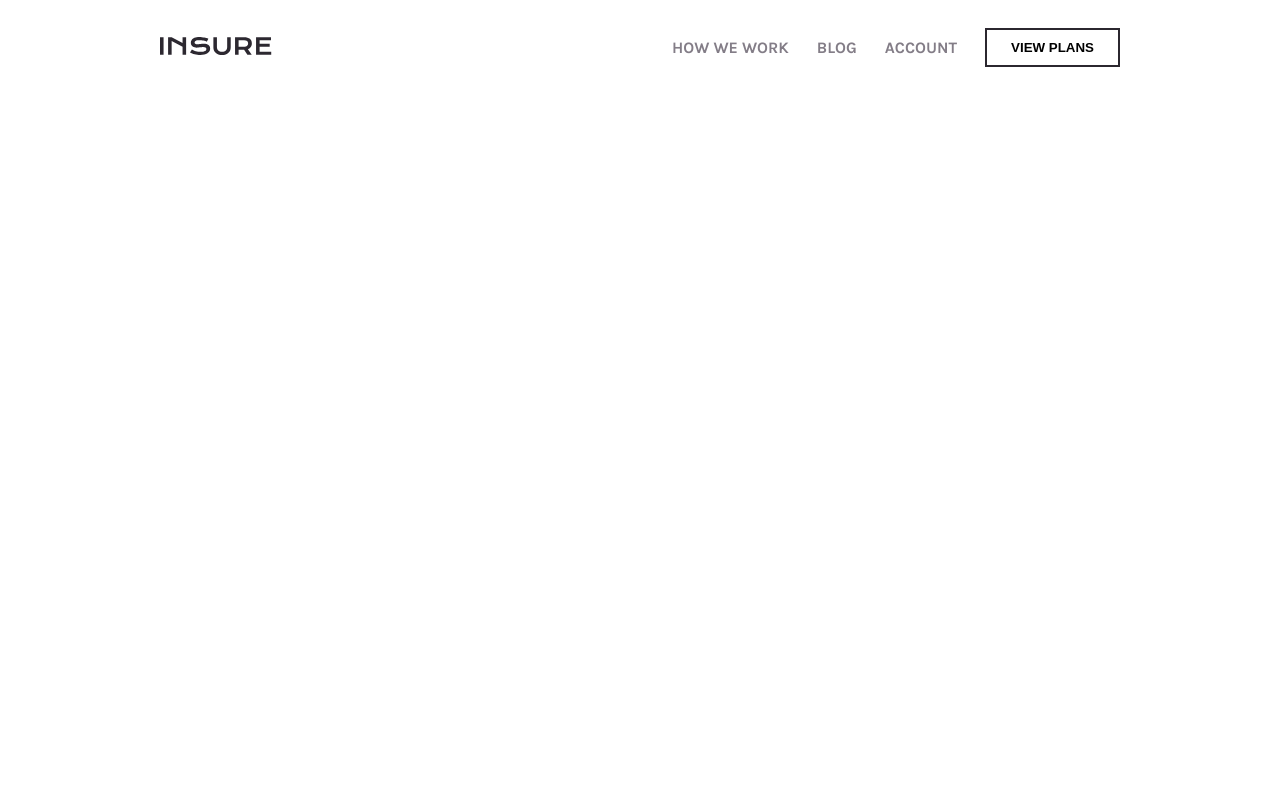
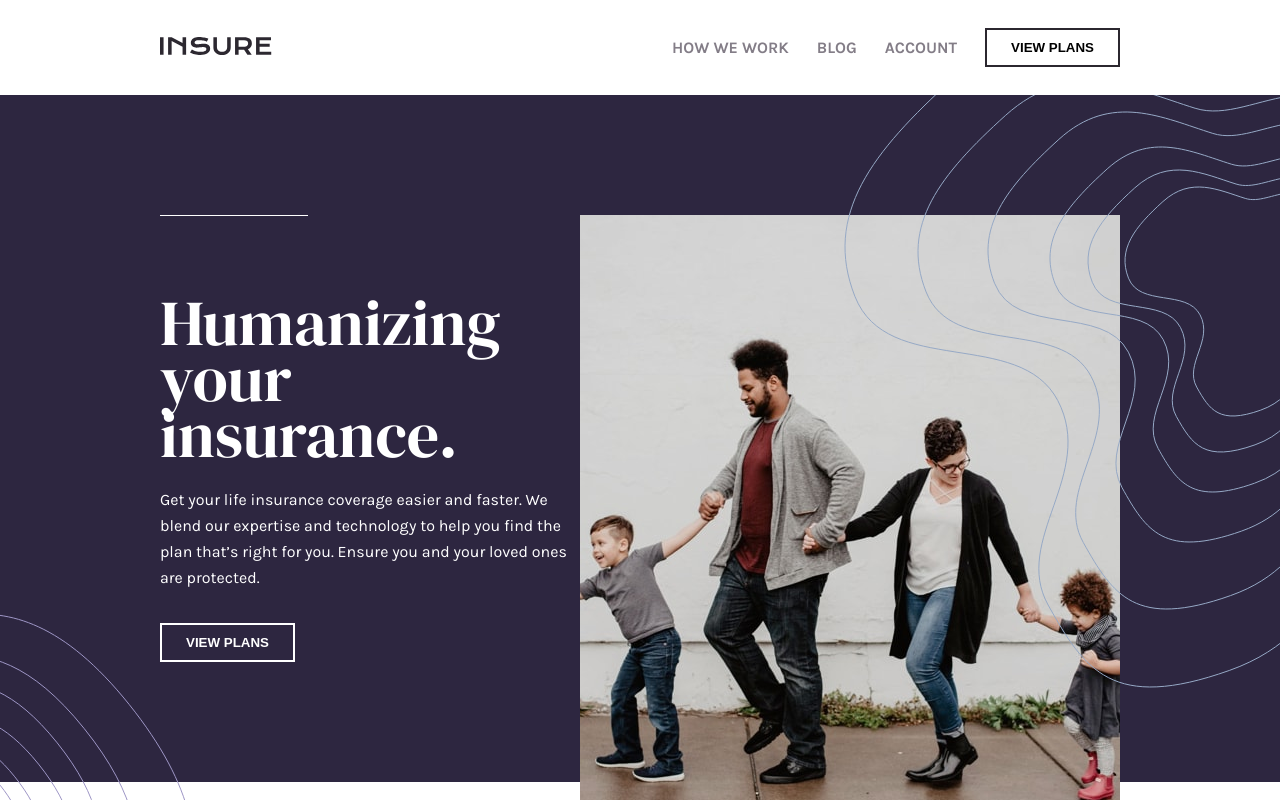
Before and after one commit to LucasAndrade912/insure-landing-page, an Angular app: page / in a window 1280 px wide. Shown: the top 800 px of the page. Built offline with nearby package versions, Linux system fonts and the light colour scheme.

Commit message:
feat: create Intro section

```diff
--- a/src/app/app.component.html
+++ b/src/app/app.component.html
@@ -1 +1,2 @@
 <app-header></app-header>
+<app-introduction></app-introduction>
--- a/src/app/app.module.ts
+++ b/src/app/app.module.ts
@@ -3,12 +3,14 @@ import { BrowserModule } from '@angular/platform-browser';
 
 import { AppComponent } from './app.component';
 import { HeaderComponent } from './components/header/header.component';
+import { IntroductionComponent } from './components/introduction/introduction.component';
 import { ButtonComponent } from './components/button/button.component';
 
 @NgModule({
   declarations: [
     AppComponent,
     HeaderComponent,
+    IntroductionComponent,
     ButtonComponent
   ],
   imports: [
--- /dev/null
+++ b/src/app/components/introduction/introduction.component.css
@@ -0,0 +1,56 @@
+section {
+  position: relative;
+  background-color: var(--dark-violet);
+  color: #fff;
+  width: 100vw;
+  left: -10rem;
+  padding: 7.5rem 10rem;
+}
+
+section div {
+  width: 45%;
+}
+
+h2 {
+  position: relative;
+  font-family: "DM Serif Display", serif;
+  font-size: 4rem;
+  font-weight: 400;
+  line-height: 3.5rem;
+  margin-top: 5rem;
+  margin-bottom: 1.5rem;
+}
+
+h2::before {
+  display: block;
+  content: "";
+  position: absolute;
+  top: -5rem;
+  width: 9.25rem;
+  height: 1px;
+  background-color: #fff;
+}
+
+p {
+  line-height: 1.625;
+  margin-bottom: 2rem;
+}
+
+img {
+  position: absolute;
+}
+
+img.peoples {
+  top: 7.5rem;
+  right: 10rem;
+}
+
+img.icon-right {
+  top: 0;
+  right: 0;
+}
+
+img.icon-left {
+  bottom: -21rem;
+  left: 0;
+}
--- /dev/null
+++ b/src/app/components/introduction/introduction.component.html
@@ -0,0 +1,29 @@
+<section>
+  <div>
+    <h2>Humanizing your insurance.</h2>
+
+    <p>
+      Get your life insurance coverage easier and faster. We blend our expertise
+      and technology to help you find the plan that’s right for you. Ensure you
+      and your loved ones are protected.
+    </p>
+
+    <app-button [text]="buttonContent" [color]="buttonColor"></app-button>
+  </div>
+
+  <img
+    class="peoples"
+    src="../../../assets/image-intro-desktop.jpg"
+    alt="Família"
+  />
+
+  <img
+    class="icon-right"
+    src="../../../assets/bg-pattern-intro-right-desktop.svg"
+  />
+
+  <img
+    class="icon-left"
+    src="../../../assets/bg-pattern-intro-left-desktop.svg"
+  />
+</section>
--- /dev/null
+++ b/src/app/components/introduction/introduction.component.ts
@@ -0,0 +1,11 @@
+import { Component } from '@angular/core';
+
+@Component({
+  selector: 'app-introduction',
+  templateUrl: './introduction.component.html',
+  styleUrls: ['./introduction.component.css']
+})
+export class IntroductionComponent {
+  buttonContent = 'View plans'
+  buttonColor: 'light' | 'dark' = 'light'
+}
--- a/src/styles.css
+++ b/src/styles.css
@@ -13,6 +13,7 @@ body {
   font-family: "Karla", sans-serif;
   font-weight: 400;
   padding: 0 10rem;
+  overflow-x: hidden;
 }
 
 :root {
```
Also changed, not shown: 1 other file (tests, documents, lock files or other folders).
